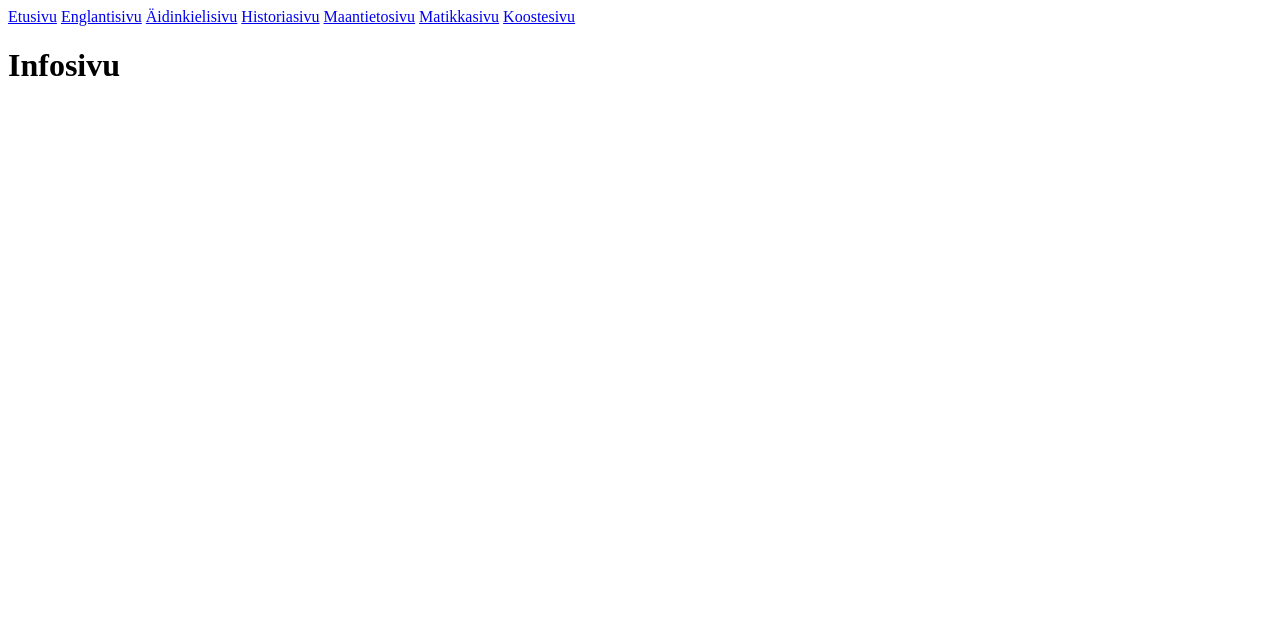
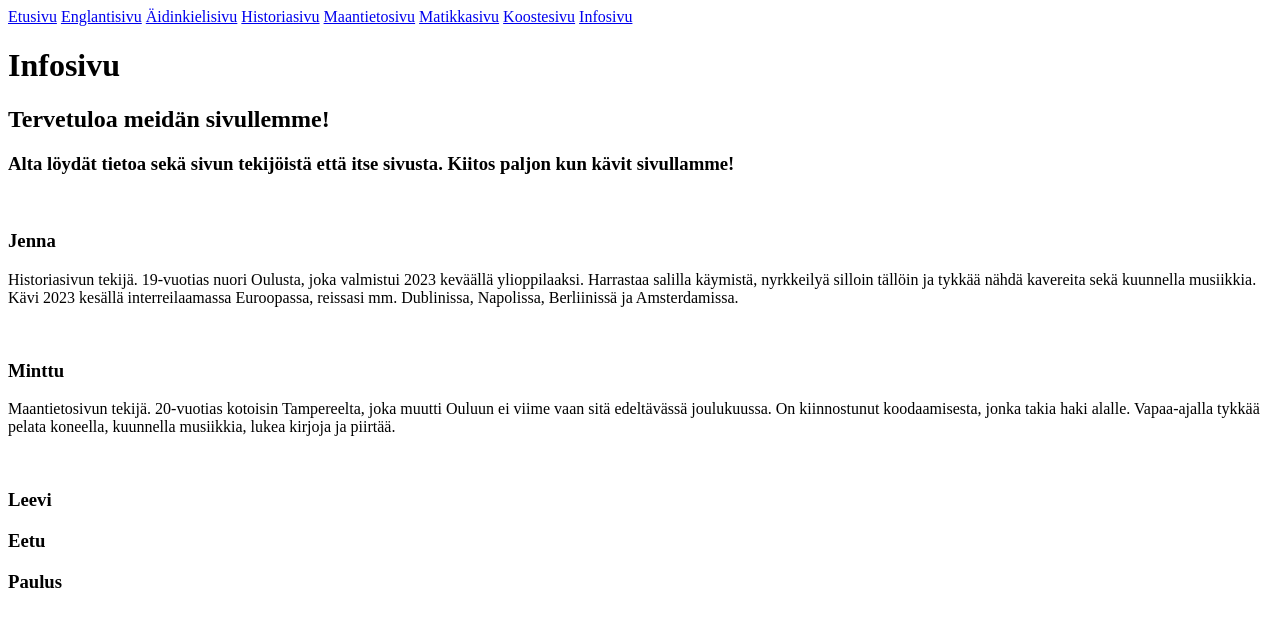
Before and after one commit to jennaniemi/TIK23_web_-5, a plain HTML site: page web-projekti/sivut/infosivu.html in a window 1280 px wide. Drawn offline with Linux system fonts and the light colour scheme.

Commit message:
Infosivulle lisätty tiedot Jennasta sekä Mintusta. Infosivu myös lisätty itse infosivun navigaatiobaariin

```diff
--- a/web-projekti/sivut/infosivu.html
+++ b/web-projekti/sivut/infosivu.html
@@ -15,11 +15,23 @@
         <a href="../sivut/maantietosivu.html">Maantietosivu</a>
         <a href="..//sivut/matikkasivu.html">Matikkasivu</a>
         <a href="..//sivut/kooste.html">Koostesivu</a>
+        <a href="../sivut/infosivu.html">Infosivu</a>
     </div>
     <div>
         <h1>Infosivu</h1>
     </div>
-
+    <div>
+        <h2>Tervetuloa meidän sivullemme!</h2>
+        <h3>Alta löydät tietoa sekä sivun tekijöistä että itse sivusta. Kiitos paljon kun kävit sivullamme!</h3><br>
+        <h3>Jenna</h3>
+        <p>Historiasivun tekijä. 19-vuotias nuori Oulusta, joka valmistui 2023 keväällä ylioppilaaksi. Harrastaa salilla käymistä, nyrkkeilyä silloin tällöin ja tykkää nähdä kavereita sekä kuunnella musiikkia. Kävi 2023 kesällä interreilaamassa Euroopassa, reissasi mm. Dublinissa, Napolissa, Berliinissä ja Amsterdamissa.</p><br>
+        <h3>Minttu</h3>
+        <p>Maantietosivun tekijä. 20-vuotias kotoisin Tampereelta, joka muutti Ouluun ei viime vaan sitä edeltävässä joulukuussa. On kiinnostunut koodaamisesta, jonka takia haki alalle. Vapaa-ajalla tykkää pelata koneella, kuunnella musiikkia, lukea kirjoja ja piirtää.</p><br>
+        <h3>Leevi</h3>
+        <p></p>
+        <h3>Eetu</h3>
+        <h3>Paulus</h3>
+    </div>
     <script src="../js/infosivu.js"></script>
 </body>
 </html>
```
